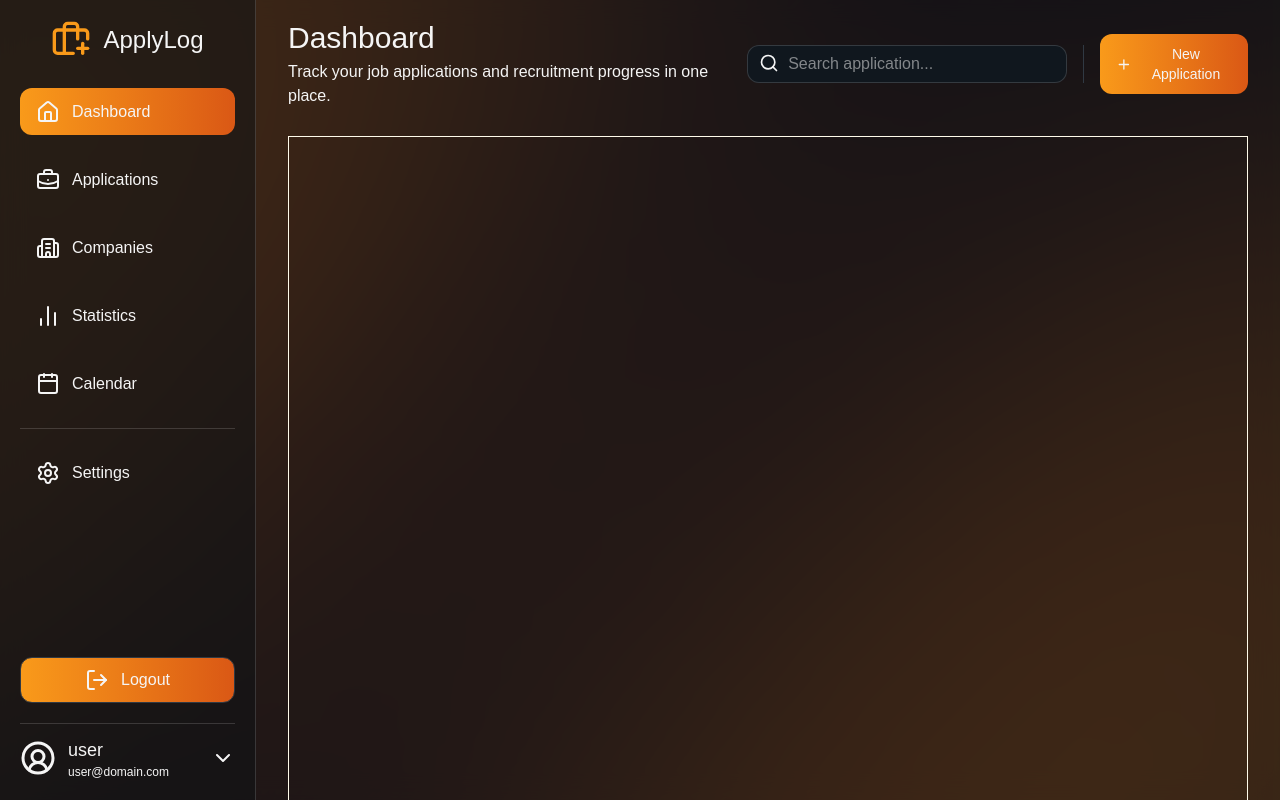
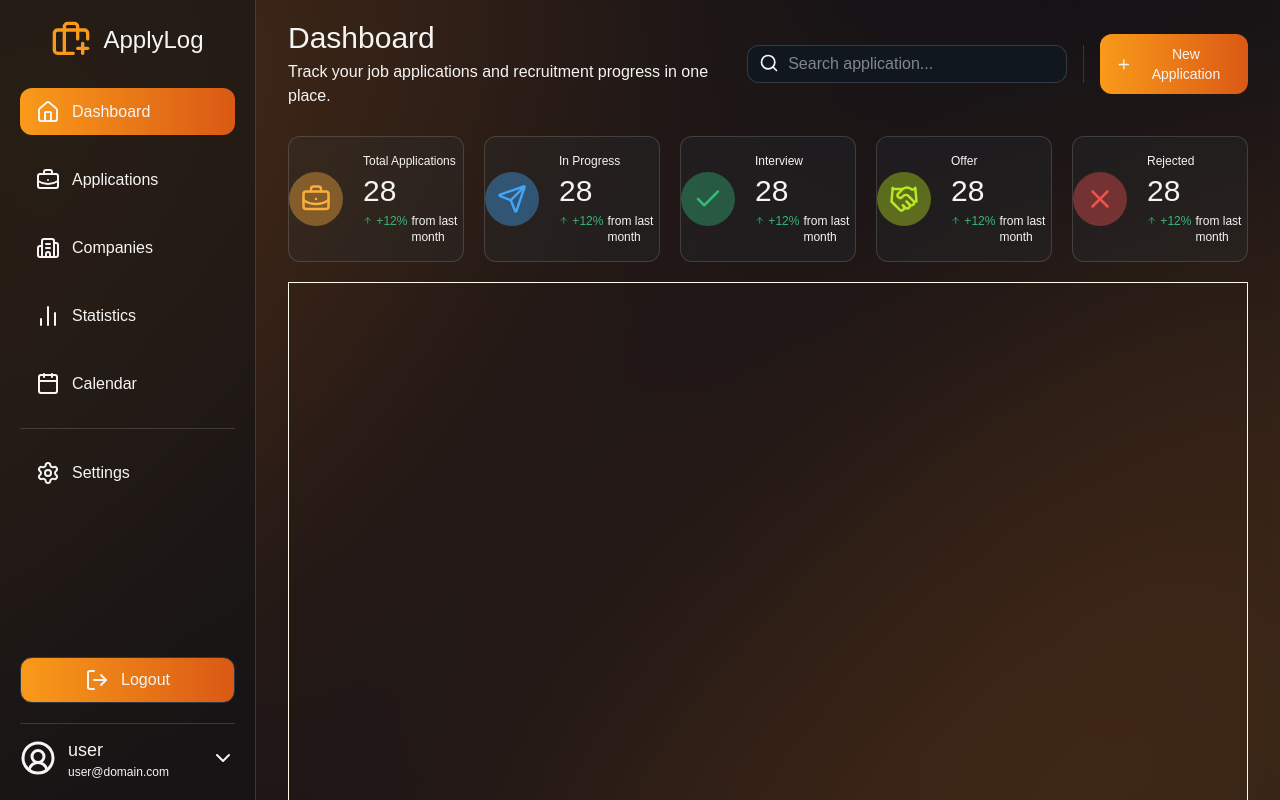
Before and after one commit to MRaihanZ/applylog, a Next.js app in the folder applylog-frontend/: page / in a window 1280 px wide. Built offline with nearby package versions, Linux system fonts and the light colour scheme.

Commit message:
feat: add small card dashboard components

```diff
--- /dev/null
+++ b/applylog-frontend/app/(dashboard)/_components/dashboardSmallCard.tsx
@@ -0,0 +1,69 @@
+import {
+	BriefcaseBusiness,
+	ArrowUp,
+	ArrowDown,
+	Send,
+	Check,
+	Handshake,
+	X,
+} from "lucide-react";
+
+const TITLE_INDEX: Record<number, string> = {
+	0: "Total Applications",
+	1: "In Progress",
+	2: "Interview",
+	3: "Offer",
+	4: "Rejected",
+};
+
+const ICON_INDEX: Record<number, React.ReactNode> = {
+	0: <BriefcaseBusiness size={30} color="#fbae3c" />,
+	1: <Send size={30} color="#42a5f5" />,
+	2: <Check size={30} color="#35b779" />,
+	3: <Handshake size={30} color="#bae721" />,
+	4: <X size={30} color="#ef5350" />,
+};
+
+const BG_INDEX: Record<number, string> = {
+	0: "flex justify-center items-center rounded-full p-3 bg-[#fbae3c]/40",
+	1: "flex justify-center items-center rounded-full p-3 bg-[#42a5f5]/40",
+	2: "flex justify-center items-center rounded-full p-3 bg-[#35b779]/40",
+	3: "flex justify-center items-center rounded-full p-3 bg-[#bae721]/40",
+	4: "flex justify-center items-center rounded-full p-3 bg-[#ef5350]/40",
+};
+
+interface Props {
+	type: number;
+	totalNumber: number;
+	totalPercentage: number;
+	stateIndicator: boolean;
+}
+
+export default function DashboardSmallCard({
+	type,
+	totalNumber,
+	totalPercentage,
+	stateIndicator,
+}: Props) {
+	return (
+		<div className="flex-1 flex items-center justify-center gap-5 border border-(--custom-border-glass) hover:border-(--custom-orange-burnt) bg-(--custom-border)/20 hover:bg-(--custom-orange-burnt)/50 rounded-xl py-4">
+			<section className={BG_INDEX[type]}>{ICON_INDEX[type]}</section>
+			<section>
+				<p className="text-xs">{TITLE_INDEX[type]}</p>
+				<p className="text-3xl my-1">{totalNumber}</p>
+				<div className="flex text-xs gap-1">
+					{stateIndicator ? (
+						<ArrowUp size={15} color="#35b779" />
+					) : (
+						<ArrowDown size={15} color="#ef5350" />
+					)}
+					<span className="text-(--custom-success)">
+						{stateIndicator ? "+" : "-"}
+						{totalPercentage}%
+					</span>
+					<p>from last month</p>
+				</div>
+			</section>
+		</div>
+	);
+}
--- a/applylog-frontend/app/(dashboard)/page.tsx
+++ b/applylog-frontend/app/(dashboard)/page.tsx
@@ -1,6 +1,7 @@
 import type { Metadata } from "next";
 
 import HeaderDashboard from "./_components/headerDashboard";
+import DashboardSmallCard from "./_components/dashboardSmallCard";
 
 export const metadata: Metadata = {
 	title: "Dashboard",
@@ -11,6 +12,38 @@ export default function DashboardPage() {
 	return (
 		<>
 			<HeaderDashboard />
+			<div className="flex gap-5 mb-5">
+				<DashboardSmallCard
+					type={0}
+					totalNumber={28}
+					totalPercentage={12}
+					stateIndicator={true}
+				/>
+				<DashboardSmallCard
+					type={1}
+					totalNumber={28}
+					totalPercentage={12}
+					stateIndicator={true}
+				/>
+				<DashboardSmallCard
+					type={2}
+					totalNumber={28}
+					totalPercentage={12}
+					stateIndicator={true}
+				/>
+				<DashboardSmallCard
+					type={3}
+					totalNumber={28}
+					totalPercentage={12}
+					stateIndicator={true}
+				/>
+				<DashboardSmallCard
+					type={4}
+					totalNumber={28}
+					totalPercentage={12}
+					stateIndicator={true}
+				/>
+			</div>
 			<div className="border border-amber-50 h-[100rem]"></div>
 		</>
 	);
```
